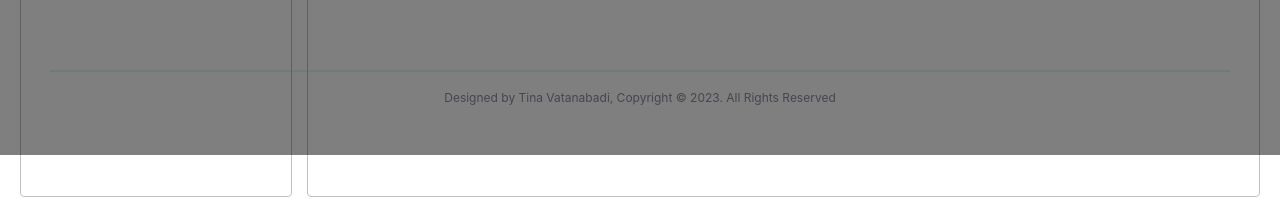
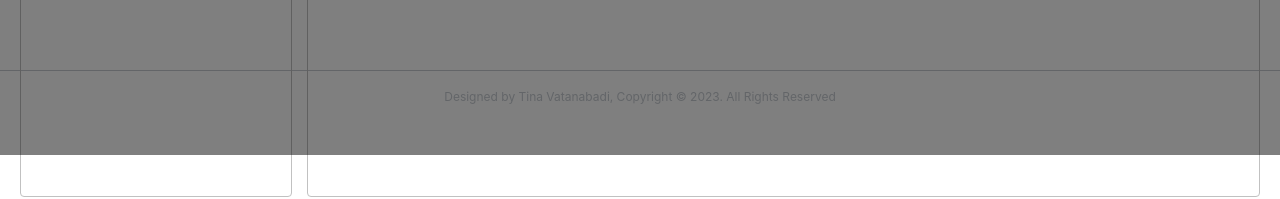
Before and after one commit to Tiinzzy/react-projects, a React (Create React App) app in the folder mongodb-browser/src/front-end/: page / in a window 1280 px wide. Shown: the part 645-844 px from the top of the page. Built offline with nearby package versions, Linux system fonts and the light colour scheme; the HTML template or start-up script is replaced by a standard one.

Commit message:
changed styling for footer

```diff
--- a/mongodb-browser/src/front-end/src/components/style.css
+++ b/mongodb-browser/src/front-end/src/components/style.css
@@ -45,16 +45,14 @@
 }
 
 .footer-main-box {
-    margin-left: 50px;
-    margin-right: 50px;
-    border-top: solid 2px #65cde42e;
+    border-top: solid 1px #c7ccd2;
     height: 50px;
     display: flex;
     flex-direction: row;
     justify-content: center;
     align-items: center;
     font-size: 12px;
-    color: #1c254184;
+    color: #c7ccd2;
 }
 
 .display-documents-box-1 {
```
